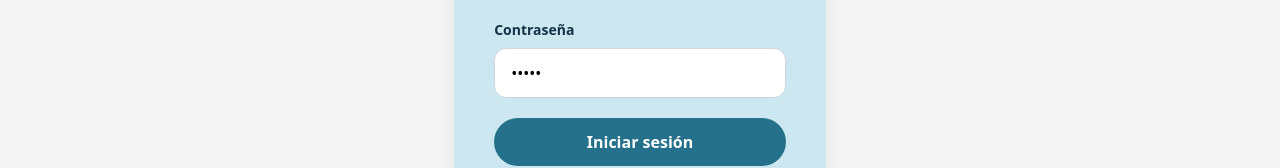
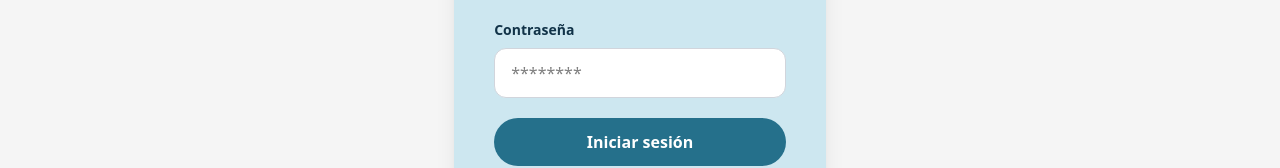
Before and after one commit to nayenay/web-psicologo, a Next.js app: page /login in a window 1280 px wide. Shown: the part 489-657 px from the top of the page. Built offline with nearby package versions, Linux system fonts and the light colour scheme.

Commit message:
fix: password from login

```diff
--- a/src/components/forms/PasswordInput.tsx
+++ b/src/components/forms/PasswordInput.tsx
@@ -15,7 +15,7 @@ export default function PasswordInput({
             label="Contraseña"
             type="password"
             placeholder="********"
-            value="value"
+            value={value}
             onChange={onChange}
         />
     );
```
